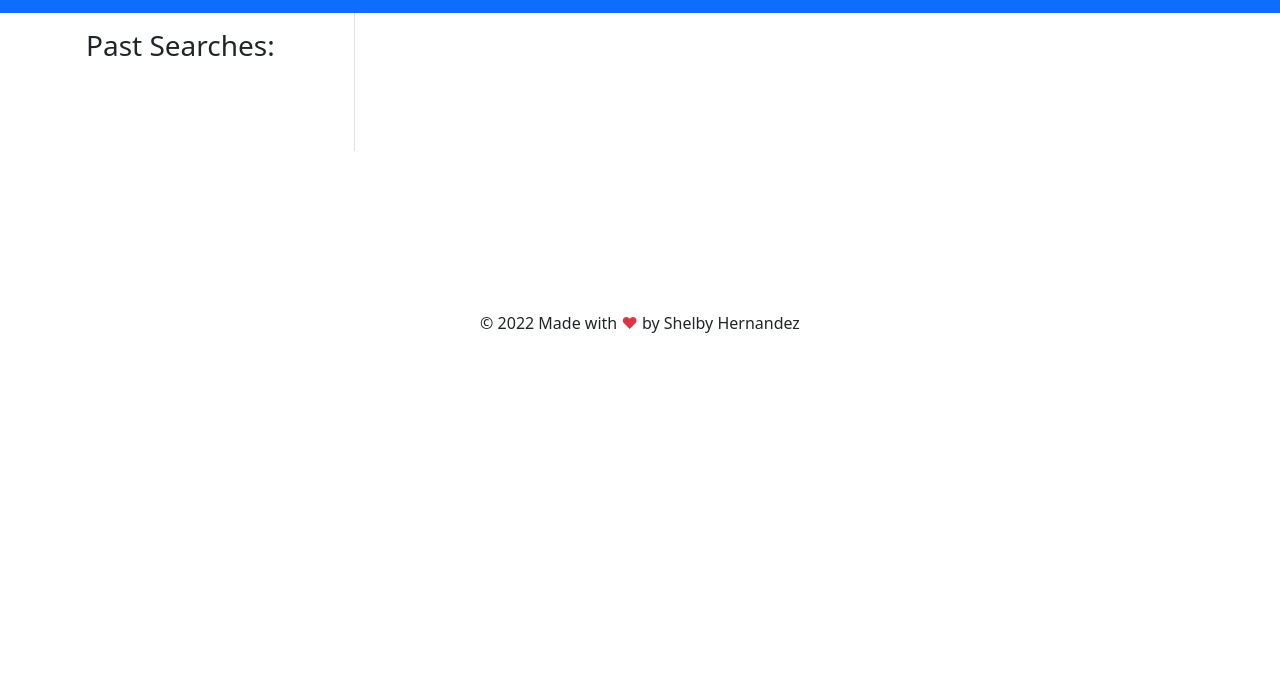
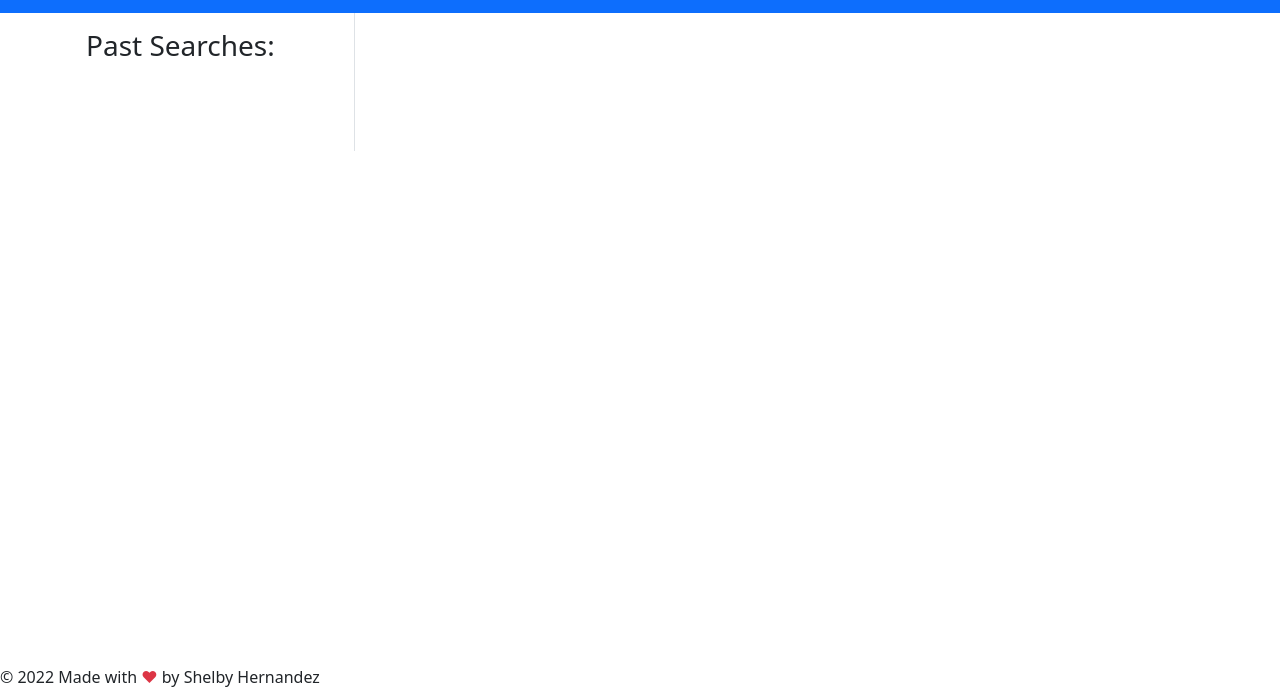
Before and after one commit to Shernandez927/rain-man, a plain HTML site: page index.html in a window 1280 px wide. Shown: the part 111-800 px from the top of the page. Drawn offline with nearby package versions, Linux system fonts and the light colour scheme.

Commit message:
Moved footer to bottom of page

```diff
--- a/assets/css/style.css
+++ b/assets/css/style.css
@@ -1,3 +1,8 @@
 #searchhistorycontainer {
-    overflow-y: scroll;
+  overflow-y: scroll;
 }
+
+footer {
+  position: fixed;
+  bottom: 0;
+}
--- a/index.html
+++ b/index.html
@@ -88,7 +88,7 @@
 
 </main>
     <!--Footer with copyright-->
-    <footer class="text-center mt-5">
+    <footer>
       © 2022 Made with <span class="text-danger">❤</span> by Shelby Hernandez
     </footer>
   <!--Jquery link-->
```
